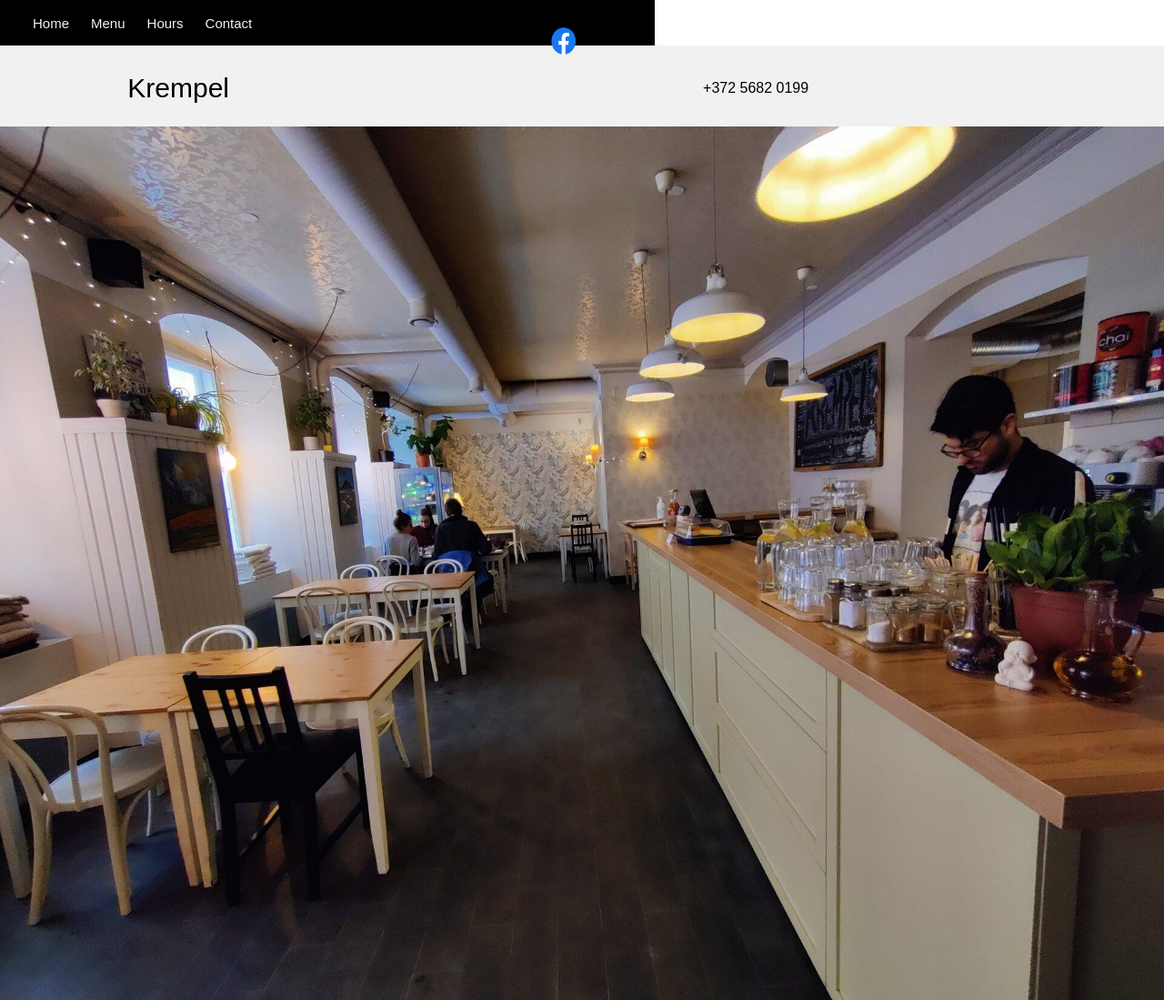
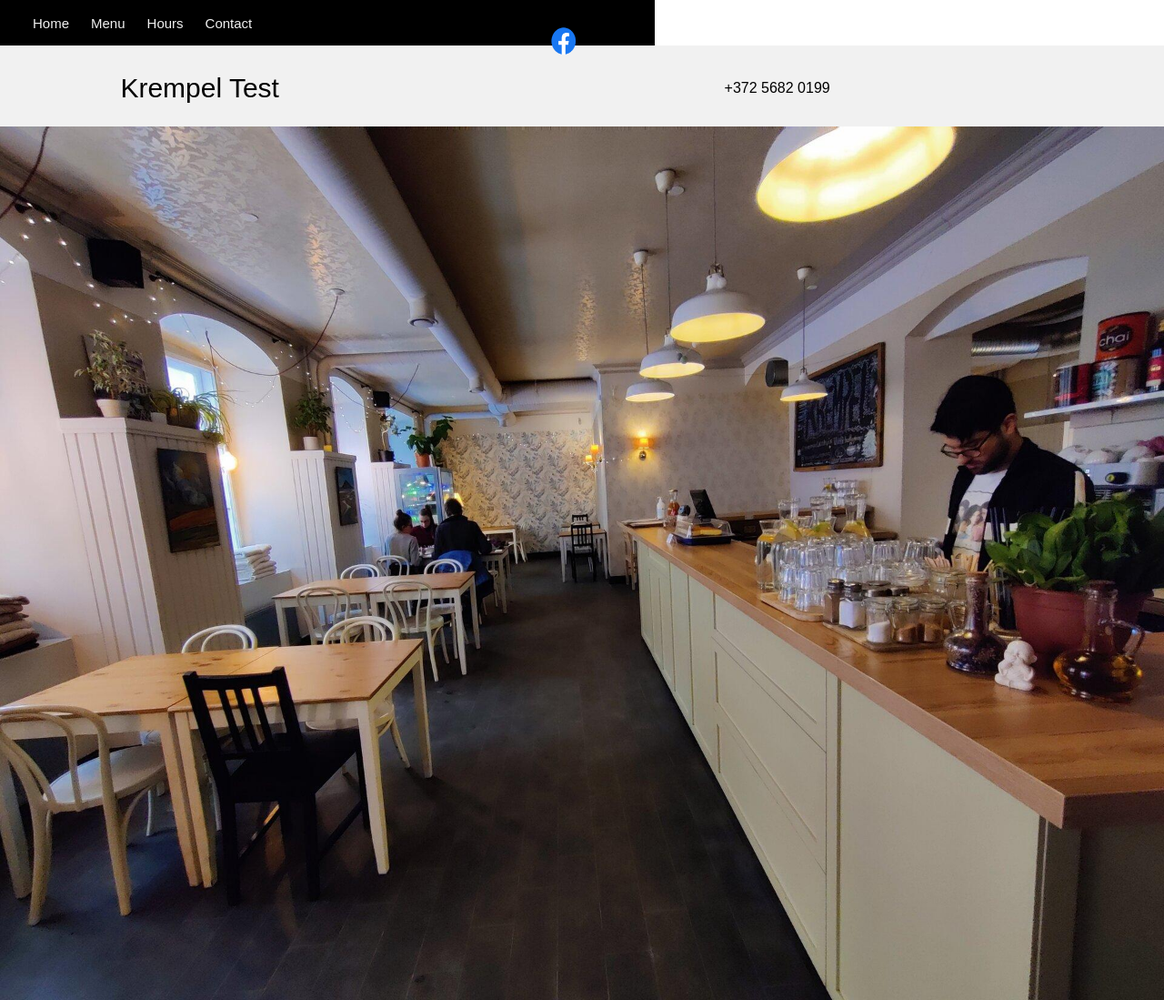
Before and after one commit to ncavazos/krempel.ee, a plain HTML site: page index.html in a window 1280 px wide. Shown: the top 1099 px of the page at 91% size. Drawn offline with Linux system fonts and the light colour scheme; a web font is replaced by a local one.

Commit message:
Update index.html

```diff
--- a/index.html
+++ b/index.html
@@ -31,7 +31,7 @@
     </a>
 
     <div class="logo">
-      <p>Krempel<p>
+      <p>Krempel Test<p>
       <p class="phone">+372 5682 0199<p>
     </div>
 
```
